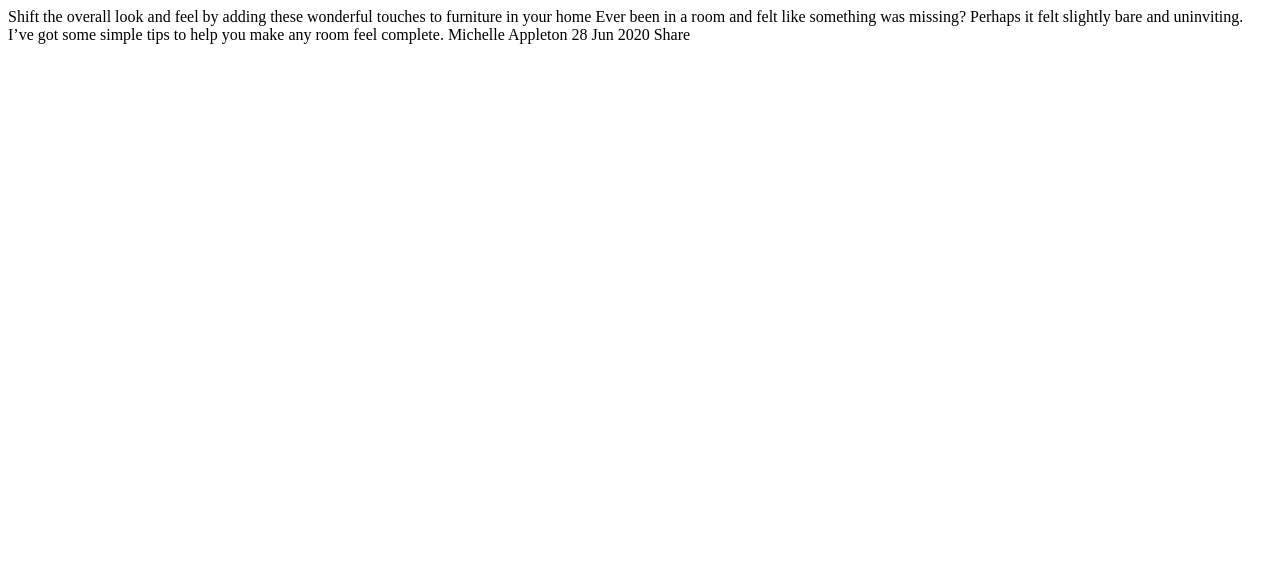
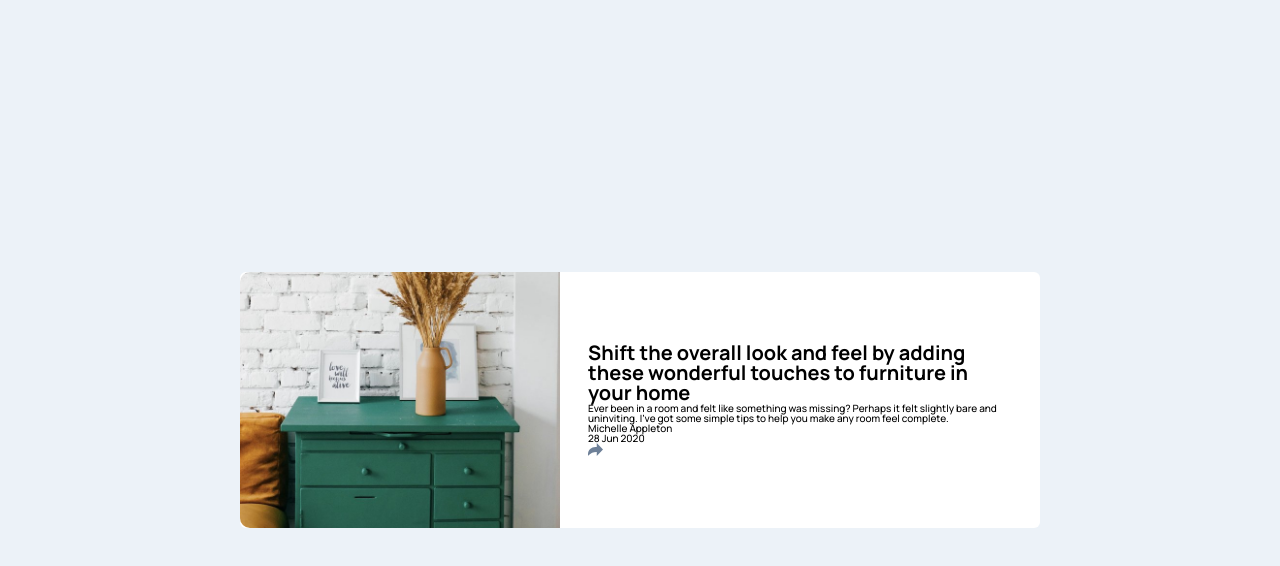
Before and after one commit to amittam104/Article-Preview, a plain HTML site: page index.html in a window 1280 px wide. Drawn offline with Linux system fonts and the light colour scheme.

Commit message:
chore: update markup and style

```diff
--- a/index.html
+++ b/index.html
@@ -3,13 +3,43 @@
   <head>
     <meta charset="UTF-8" />
     <meta name="viewport" content="width=device-width, initial-scale=1.0" />
-    <title>Frontend Mentor | Article preview component</title>
+    <link rel="preconnect" href="https://fonts.googleapis.com" />
+    <link rel="preconnect" href="https://fonts.gstatic.com" crossorigin />
+    <link
+      href="https://fonts.googleapis.com/css2?family=Manrope:wght@500;700&display=swap"
+      rel="stylesheet"
+    />
+    <link rel="stylesheet" href="style.css" />
+    <title>Article preview component</title>
   </head>
   <body>
-    Shift the overall look and feel by adding these wonderful touches to
-    furniture in your home Ever been in a room and felt like something was
-    missing? Perhaps it felt slightly bare and uninviting. I’ve got some simple
-    tips to help you make any room feel complete. Michelle Appleton 28 Jun 2020
-    Share
+    <div class="container">
+      <img src="images/drawers.jpg" alt="drawers image" class="img" />
+      <div class="article-section">
+        <h1 class="header">
+          Shift the overall look and feel by adding these wonderful touches to
+          furniture in your home
+        </h1>
+        <p class="text">
+          Ever been in a room and felt like something was missing? Perhaps it
+          felt slightly bare and uninviting. I’ve got some simple tips to help
+          you make any room feel complete.
+        </p>
+        <p class="author-name">Michelle Appleton</p>
+        <p class="date">28 Jun 2020</p>
+        <svg
+          xmlns="http://www.w3.org/2000/svg"
+          width="15"
+          height="13"
+          viewBox="0 0 15 13"
+          class="icon icon--share"
+        >
+          <path
+            fill="#6E8098"
+            d="M15 6.495L8.766.014V3.88H7.441C3.33 3.88 0 7.039 0 10.936v2.049l.589-.612C2.59 10.294 5.422 9.11 8.39 9.11h.375v3.867L15 6.495z"
+          />
+        </svg>
+      </div>
+    </div>
   </body>
 </html>
--- /dev/null
+++ b/style.css
@@ -0,0 +1,39 @@
+* {
+  padding: 0;
+  margin: 0;
+  box-sizing: border-box;
+}
+
+html {
+  font-size: 62.5%;
+  box-sizing: border-box;
+}
+
+body {
+  font-family: "Manrope", sans-serif;
+  line-height: 1;
+  height: 100vh;
+  background-color: hsl(210, 46%, 95%);
+
+  display: flex;
+  align-items: center;
+  justify-content: center;
+}
+
+.container {
+  display: flex;
+  align-items: center;
+  max-width: 80rem;
+  background-color: #fff;
+  border-radius: 0.6rem;
+}
+
+.img {
+  width: 40%;
+  height: 100%;
+  border-radius: 1rem 0 0 1rem;
+}
+
+.article-section {
+  padding: 2.8rem;
+}
```
